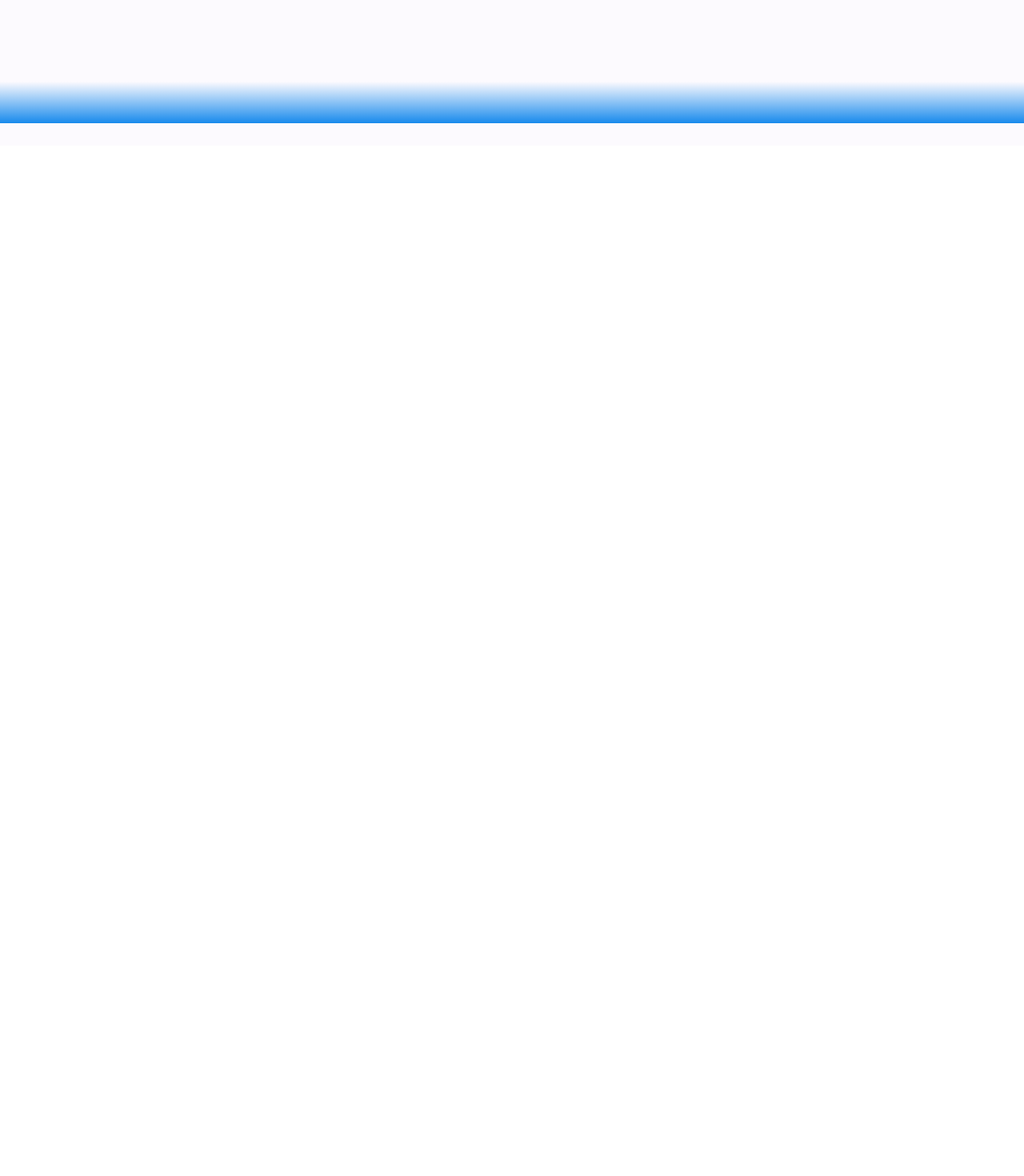
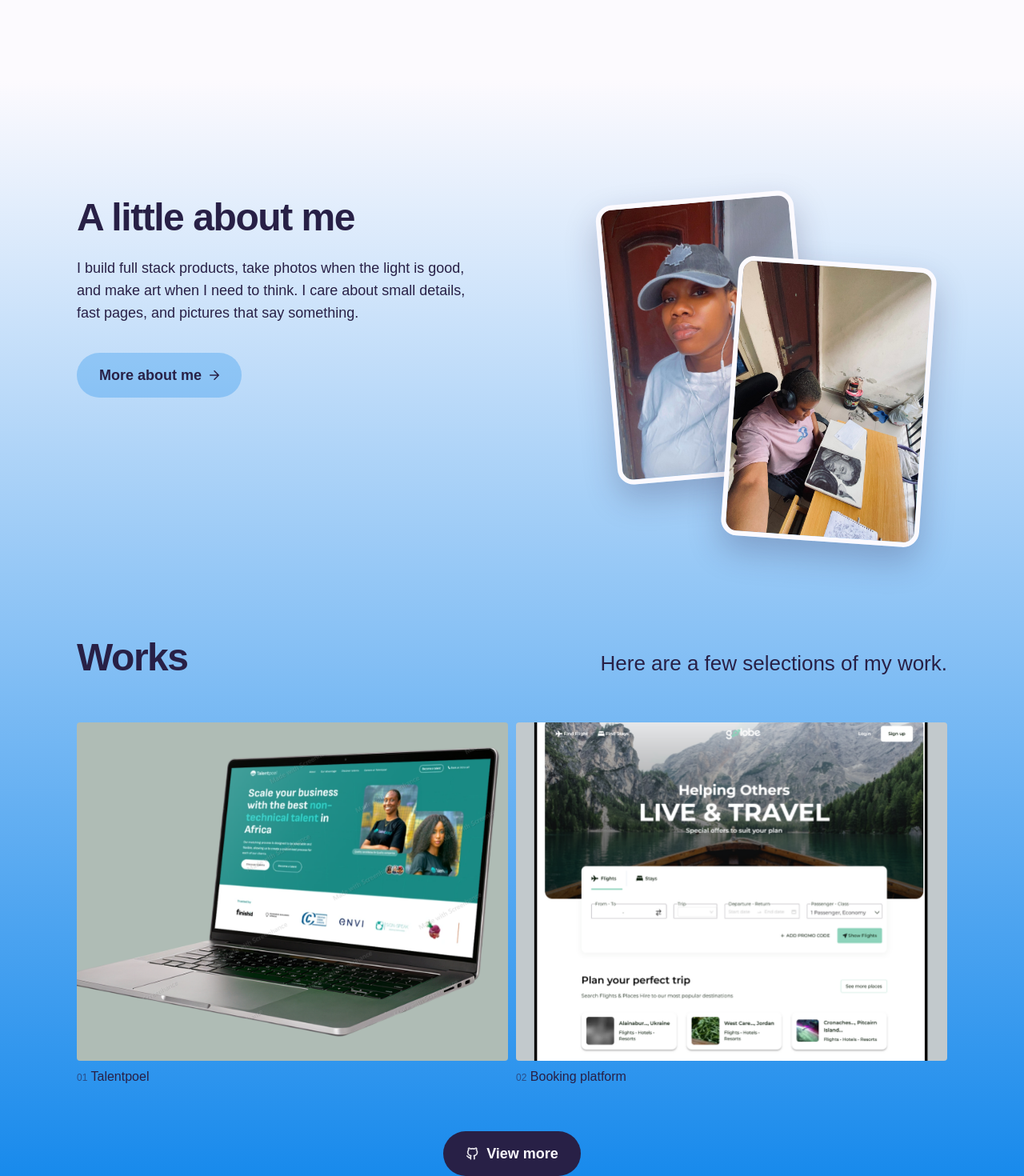
Before and after one commit to AnitaIkediashi/portfolio_v3, a React (Vite) app: page / in a window 1280 px wide. Shown: the part 618-2088 px from the top of the page at 80% size. Before the commit the page ends 800 px from the top, so only its background shows below. Built offline with nearby package versions, Linux system fonts and the light colour scheme; a web font is replaced by a local one.

Commit message:
added three sections to the home page

```diff
--- a/src/components/bouncing_avatar.tsx
+++ b/src/components/bouncing_avatar.tsx
@@ -79,7 +79,7 @@ export const BouncingAvatar = () => {
   }, []);
 
   return (
-    <div ref={zoneRef} className="relative h-130 hidden lg:block">
+    <div ref={zoneRef} className="relative h-100 hidden lg:block">
       <div
         ref={avatarRef}
         role="img"
--- /dev/null
+++ b/src/components/button.tsx
@@ -0,0 +1,28 @@
+import type React from "react"
+import { Link } from "react-router"
+
+type ButtonProps = {
+    label: string
+    className: string
+    href?: string
+    icon?: React.ReactNode
+    disabled?: boolean
+}
+
+export const Button = ({ label, href, icon, className }: ButtonProps) => {
+  if (href) {
+    return (
+      <Link to={href} className={`${className} cursor-pointer`}>
+        {icon && <span>{icon}</span>}
+        {label}
+      </Link>
+    );
+  } else {
+    return (
+      <button type="button" className={`${className} cursor-pointer`}>
+        {icon && <span>{icon}</span>}
+        {label}
+      </button>
+    );
+  }
+};
--- a/src/components/home.tsx
+++ b/src/components/home.tsx
@@ -1,12 +1,16 @@
 import { Link } from "react-router";
-import { GithubIcon } from "../assets/icons/github"
-import { LinkedinIcon } from "../assets/icons/linkedin";
-import { TiktokIcon } from "../assets/icons/tiktok";
+import { GithubIcon } from "./icons/github"
+import { LinkedinIcon } from "./icons/linkedin";
+import { TiktokIcon } from "./icons/tiktok";
 import { BouncingAvatar } from "./bouncing_avatar";
+import { Button } from "./button";
+import { RightArrowIcon } from "./icons/right_arrow";
+import pic_one from "../assets/pic_1.jpeg"
+import pic_four from "../assets/pic_4.jpeg"
 
 const socialsUrl = [
   {
-    icon: <GithubIcon />,
+    icon: <GithubIcon className="stroke-dark" />,
     url: "https://github.com/AnitaIkediashi",
   },
   {
@@ -27,13 +31,13 @@ export const Home = () => {
           <div className="flex items-center gap-1 capitalize">
             <Link
               to="/about"
-              className="inline-flex items-center justify-center h-11 lg:-ml-5 -ml-3 lg:px-5 px-3 text-dark font-semibold md:text-lg text-base cursor-pointer hover:bg-tint40 lg:rounded-[999px] rounded-4xl bg-transparent transition-colors"
+              className="inline-flex items-center justify-center h-11 lg:-ml-5 -ml-3 lg:px-5 px-3 text-dark font-semibold md:text-lg text-[15px] cursor-pointer hover:bg-tint40 lg:rounded-[999px] rounded-4xl bg-transparent transition-colors"
             >
               about
             </Link>
             <Link
               to="/play"
-              className="inline-flex items-center justify-center h-11 lg:px-5 px-3 text-dark font-semibold md:text-lg text-base cursor-pointer hover:bg-tint40 lg:rounded-[999px] rounded-4xl bg-transparent transition-colors"
+              className="inline-flex items-center justify-center h-11 lg:px-5 px-3 text-dark font-semibold md:text-lg text-[15px] cursor-pointer hover:bg-tint40 lg:rounded-[999px] rounded-4xl bg-transparent transition-colors"
             >
               play
             </Link>
@@ -64,6 +68,89 @@ export const Home = () => {
         </div>
         <BouncingAvatar />
       </section>
+      <section className="lg:pt-30 pt-10 lg:px-24 px-8">
+        <div className="grid lg:grid-cols-2 grid-cols-1 lg:gap-24 gap-10">
+          <div>
+            <h2 className="lg:text-5xl text-[28px] leading-[1.05] tracking-[-.03em] text-balance font-extrabold mb-6">
+              A little about me
+            </h2>
+            <p className="text-pretty lg:max-w-140 mb-9 lg:text-lg text-[15px]">
+              I build full stack products, take photos when the light is good,
+              and make art when I need to think. I care about small details,
+              fast pages, and pictures that say something.
+            </p>
+            <Button
+              label="More about me"
+              className="group bg-tint30 inline-flex items-center justify-center flex-row-reverse gap-2.5 lg:rounded-[999px] rounded-4xl hover:bg-dark hover:text-light transition-colors font-semibold lg:text-lg text-[15px] h-14 text-nowrap px-7"
+              href="/about"
+              icon={
+                <RightArrowIcon className="group-hover:stroke-light transition-colors stroke-dark" />
+              }
+            />
+          </div>
+          <div className="h-107.5 relative">
+            <img
+              aria-label="Portrait of anita"
+              src={pic_one}
+              alt="portrait of me"
+              className="block absolute lg:left-17.5 left-0 top-0 lg:w-1/2 w-[60%] h-87.5 rounded-[20px] border-[6px] border-light shadow-100 rotate-[-5deg] object-cover object-center"
+            />
+            <img
+              aria-label="my drawing"
+              src={pic_four}
+              alt="art"
+              className="block absolute lg:left-56 left-32.75 top-20 lg:w-1/2 w-[60%] h-87.5 rounded-[20px] border-[6px] border-light shadow-100 rotate-[4deg] object-cover object-center"
+            />
+          </div>
+        </div>
+      </section>
+      <section className="lg:pt-30 pt-10 lg:px-24 px-8">
+        <div className="flex lg:flex-row flex-col lg:items-end lg:justify-between lg:gap-14 gap-4 lg:mb-14 mb-10">
+          <h2 className="lg:text-5xl text-[28px] leading-[1.05] tracking-[-.03em] text-balance font-extrabold">
+            Works
+          </h2>
+          <p className="text-pretty lg:text-[26px] text-base font-medium leading-[1.3] lg:max-w-110">
+            Here are a few selections of my work.
+          </p>
+        </div>
+        <div
+          className="w-full grid lg:grid-cols-2 grid-cols-1 gap-2.5 items-center"
+          aria-label="Some of my works"
+        >
+          <div className="flex flex-col w-full gap-2">
+            <img
+              src="/talentpoel.png"
+              alt="my work"
+              className="h-[33vw] w-full object-cover rounded"
+            />
+            <p>
+              <span className="text-xs opacity-60">01</span>{" "}
+              <span>Talentpoel</span>
+            </p>
+          </div>
+          <div className="flex flex-col w-full gap-2">
+            <img
+              src="/travel_booking.png"
+              alt="my work"
+              className="h-[33vw] w-full object-cover rounded"
+            />
+            <p>
+              <span className="text-xs opacity-60">02</span>{" "}
+              <span>Booking platform</span>
+            </p>
+          </div>
+        </div>
+        <div className="flex justify-center items-center lg:mt-14 mt-10">
+          <Button
+            href="https://github.com/AnitaIkediashi"
+            label="View more"
+            className="group bg-dark text-light inline-flex items-center justify-center gap-2.5 lg:rounded-[999px] rounded-4xl hover:bg-tint40 hover:text-dark hover:shadow-100 transition-colors font-semibold lg:text-lg text-[15px] h-14 text-nowrap px-7"
+            icon={
+              <GithubIcon className="group-hover:stroke-dark transition-colors stroke-light" />
+            }
+          />
+        </div>
+      </section>
     </>
   );
 }
--- a/src/assets/icons/github.tsx
+++ b/src/components/icons/github.tsx
@@ -1,18 +1,19 @@
 
-export const GithubIcon = () => {
+export const GithubIcon = ({className}:{className?: string}) => {
   return (
     <svg
+      className={className}
       width="16px"
       height="16px"
       viewBox="0 0 24 24"
       xmlns="http://www.w3.org/2000/svg"
-      fill="#282046"
+      fill="currentColor"
     >
       <g id="SVGRepo_bgCarrier" stroke-width="0"></g>
       <g
         id="SVGRepo_tracerCarrier"
-        stroke-linecap="round"
-        stroke-linejoin="round"
+        strokeLinecap="round"
+        strokeLinejoin="round"
       ></g>
       <g id="SVGRepo_iconCarrier">
         <path d="M21.035 5.257c.91 1.092 1.364 2.366 1.364 3.822 0 5.277-3.002 6.824-5.823 7.279.364.637.455 1.365.455 2.093v3.73c0 .455-.273.728-.637.728a.718.718 0 0 1-.728-.728v-3.73a2.497 2.497 0 0 0-.728-2.093l.455-1.183c2.821-.364 5.733-1.274 5.733-6.187 0-1.183-.455-2.275-1.274-3.185l-.182-.727a4.04 4.04 0 0 0 .09-2.73c-.454.09-1.364.273-2.91 1.365l-.547.09a13.307 13.307 0 0 0-6.55 0l-.547-.09C7.57 2.71 6.66 2.437 6.204 2.437c-.273.91-.273 1.91.09 2.73l-.181.727c-.91.91-1.365 2.093-1.365 3.185 0 4.822 2.73 5.823 5.732 6.187l.364 1.183c-.546.546-.819 1.274-.728 2.002v3.821a.718.718 0 0 1-.728.728.718.718 0 0 1-.728-.728V20.18c-3.002.637-4.185-.91-5.095-2.092-.455-.546-.819-1.001-1.274-1.092-.09-.091-.364-.455-.273-.819.091-.364.455-.637.82-.455.91.182 1.455.91 2 1.547.82 1.092 1.639 2.092 4.095 1.547v-.364c-.09-.728.091-1.456.455-2.093-2.73-.546-5.914-2.093-5.914-7.279 0-1.456.455-2.73 1.365-3.822-.273-1.273-.182-2.638.273-3.73l.455-.364C5.749 1.073 7.023.8 9.66 2.437a13.673 13.673 0 0 1 6.642 0C18.851.708 20.216.98 20.398 1.072l.455.364c.455 1.274.546 2.548.182 3.821z"></path>
--- a/src/assets/icons/linkedin.tsx
+++ b/src/components/icons/linkedin.tsx
@@ -11,8 +11,8 @@ export const LinkedinIcon = () => {
       <g id="SVGRepo_bgCarrier" stroke-width="0"></g>
       <g
         id="SVGRepo_tracerCarrier"
-        stroke-linecap="round"
-        stroke-linejoin="round"
+        strokeLinecap="round"
+        strokeLinejoin="round"
       ></g>
       <g id="SVGRepo_iconCarrier">
         {" "}
--- /dev/null
+++ b/src/components/icons/right_arrow.tsx
@@ -0,0 +1,21 @@
+
+export const RightArrowIcon = ({ className }: { className?: string }) => {
+  return (
+    <svg
+      className={className}
+      width="12"
+      height="12"
+      viewBox="0 0 12 12"
+      fill="none"
+      xmlns="http://www.w3.org/2000/svg"
+    >
+      <path
+        d="M0.75 6H11.25M6 0.75L11.25 6L6 11.25"
+        stroke="currentColor"
+        strokeWidth="1.5"
+        strokeLinecap="round"
+        strokeLinejoin="round"
+      />
+    </svg>
+  );
+};
--- a/src/assets/icons/tiktok.tsx
+++ b/src/components/icons/tiktok.tsx
@@ -8,24 +8,24 @@ export const TiktokIcon = () => {
       xmlns="http://www.w3.org/2000/svg"
       fill="none"
     >
-      <g id="SVGRepo_bgCarrier" stroke-width="0"></g>
+      <g id="SVGRepo_bgCarrier" strokeWidth="0"></g>
       <g
         id="SVGRepo_tracerCarrier"
-        stroke-linecap="round"
-        stroke-linejoin="round"
+        strokeLinecap="round"
+        strokeLinejoin="round"
       ></g>
       <g id="SVGRepo_iconCarrier">
         <path
           stroke="#282046"
-          stroke-linecap="round"
-          stroke-width="12"
+          strokeLinecap="round"
+          strokeWidth="12"
           d="M108 132a38.004 38.004 0 0 1-23.458 35.107 37.995 37.995 0 0 1-41.412-8.237 37.996 37.996 0 0 1-8.237-41.412A38.001 38.001 0 0 1 70 94"
         ></path>
         <path
           stroke="#282046"
-          stroke-linecap="round"
-          stroke-linejoin="round"
-          stroke-width="12"
+          strokeLinecap="round"
+          strokeLinejoin="round"
+          strokeWidth="12"
           d="M108 132V22c0 18 24 50 52 50"
         ></path>
       </g>
--- a/src/index.css
+++ b/src/index.css
@@ -7,6 +7,7 @@
   --dark: #282046;
   --tint30: rgba(24, 138, 236, 0.3);
   --tint40: rgba(24, 138, 236, 0.4);
+  --shadow-light: 0 18px 40px rgba(40,32,70,.25);
 }
 
 @theme inline {
@@ -15,10 +16,15 @@
   --color-dark: var(--dark);
   --color-tint30: var(--tint30);
   --color-tint40: var(--tint40);
+  --shadow-100: var(--shadow-light);
 }
 
 * {
   font-family: "Preahvihear", sans-serif;
+}
+
+html {
+  scroll-behavior: smooth;
 }
 
 body {
@@ -30,3 +36,7 @@ body {
   );
   color: var(--dark);
 }
+
+.hide_scroll::-webkit-scrollbar {
+  display: none;
+}
```
Also changed, not shown: src/components/icons/instagram.tsx (renamed from src/assets/icons/instagram.tsx, +10 -10 lines), public/talentpoel.png (added), public/travel_booking.png (added).
